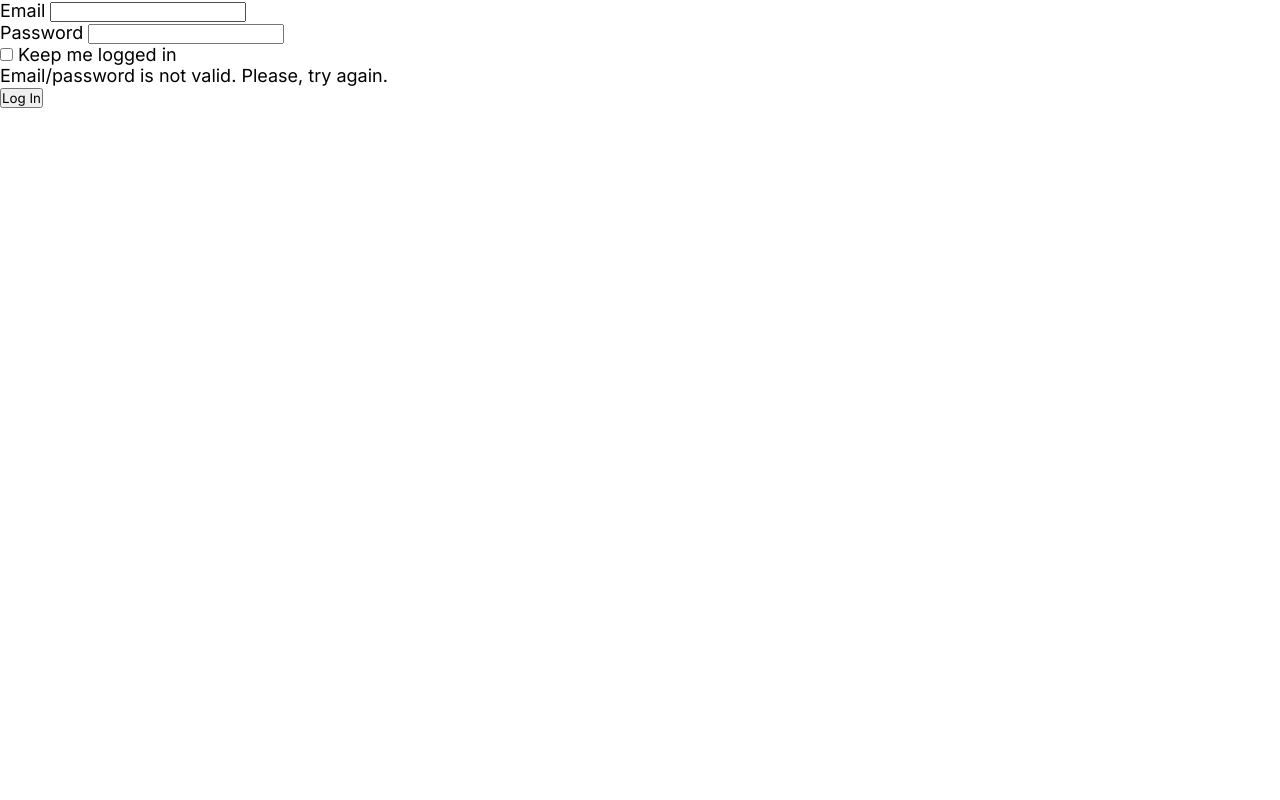
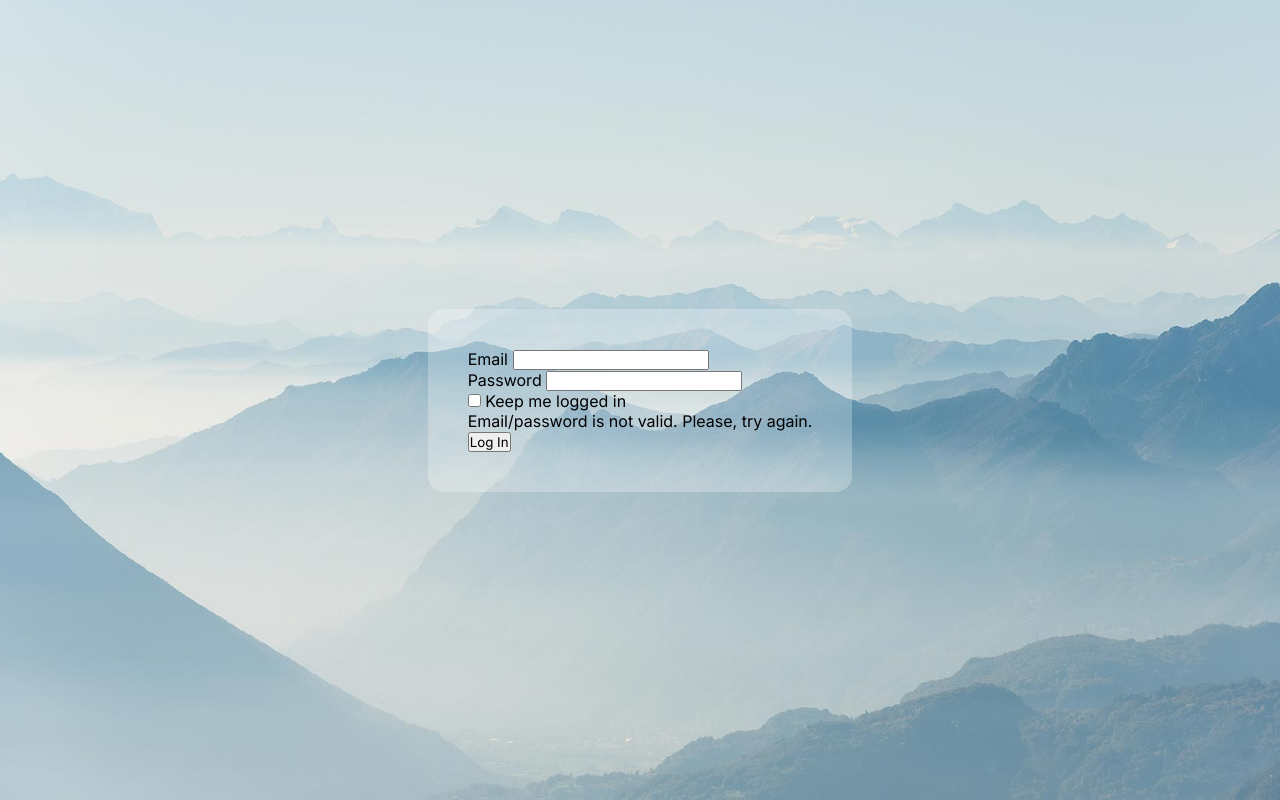
Before and after one commit to julianosill/js-basic-login-form, a plain HTML site: page index.html in a window 1280 px wide. Drawn offline with Linux system fonts and the light colour scheme.

Commit message:
style(body): set styles for body and main tags

```diff
--- a/style.css
+++ b/style.css
@@ -1,12 +1,31 @@
 @import url('https://fonts.googleapis.com/css2?family=Inter:wght@300;400;700&display=swap');
 
-/* Reset margin and padding */
 *, *::before, *::after {
+	box-sizing: border-box;
 	font-family: 'Inter', sans-serif;
 	margin: 0;
 	padding: 0;
 }
 
 html {
-	font-size: 18px;
+	font-size: 16px;
+	height: 100%;
 }
+
+.login-page {
+	align-items: center;
+	background-image: url('images/bg.jpg');
+	background-position: center;
+	background-repeat: no-repeat;
+	background-size: cover;
+	display: flex;
+	height: 100%;
+	justify-content: center;
+}
+
+	.login-wrapper {
+		background-color: rgba(255, 255,255,0.25);
+		border-radius: 1rem;
+		padding: 2.5rem;
+		max-width: 480px;
+	}
```
